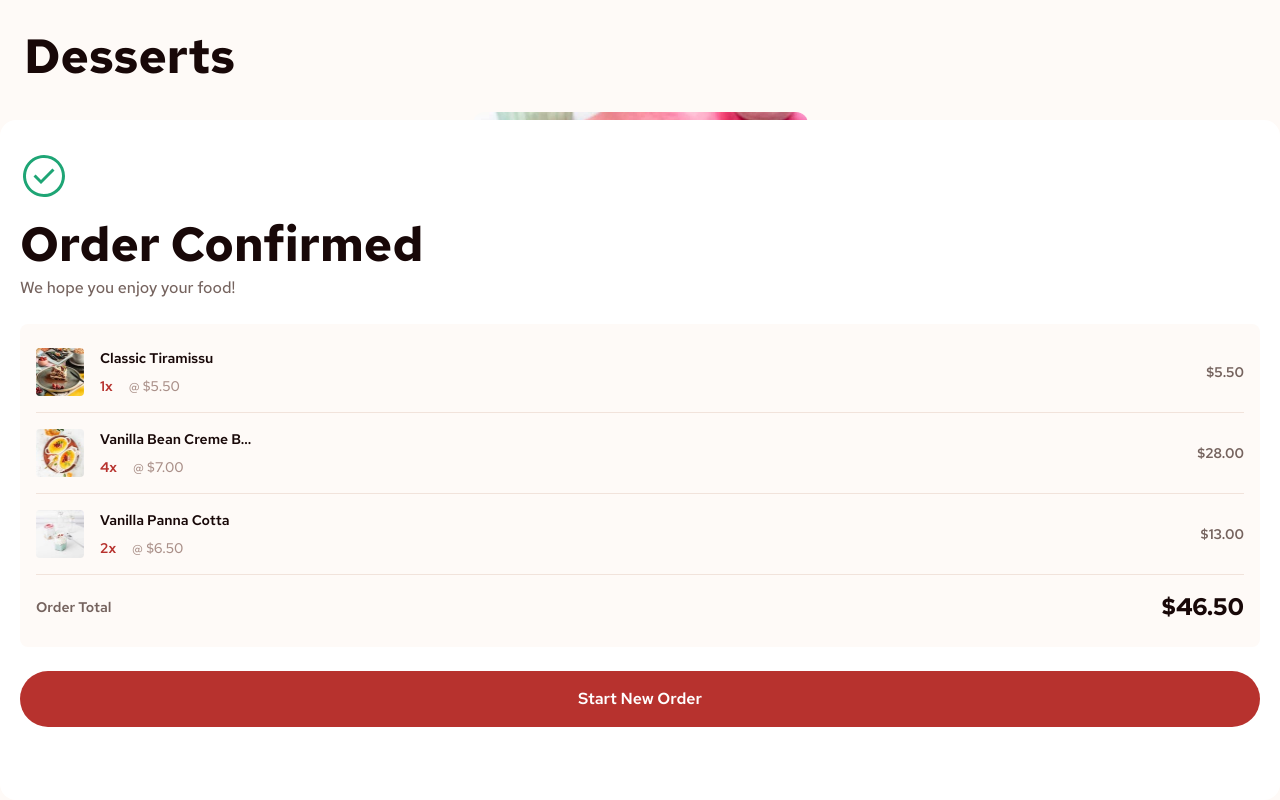
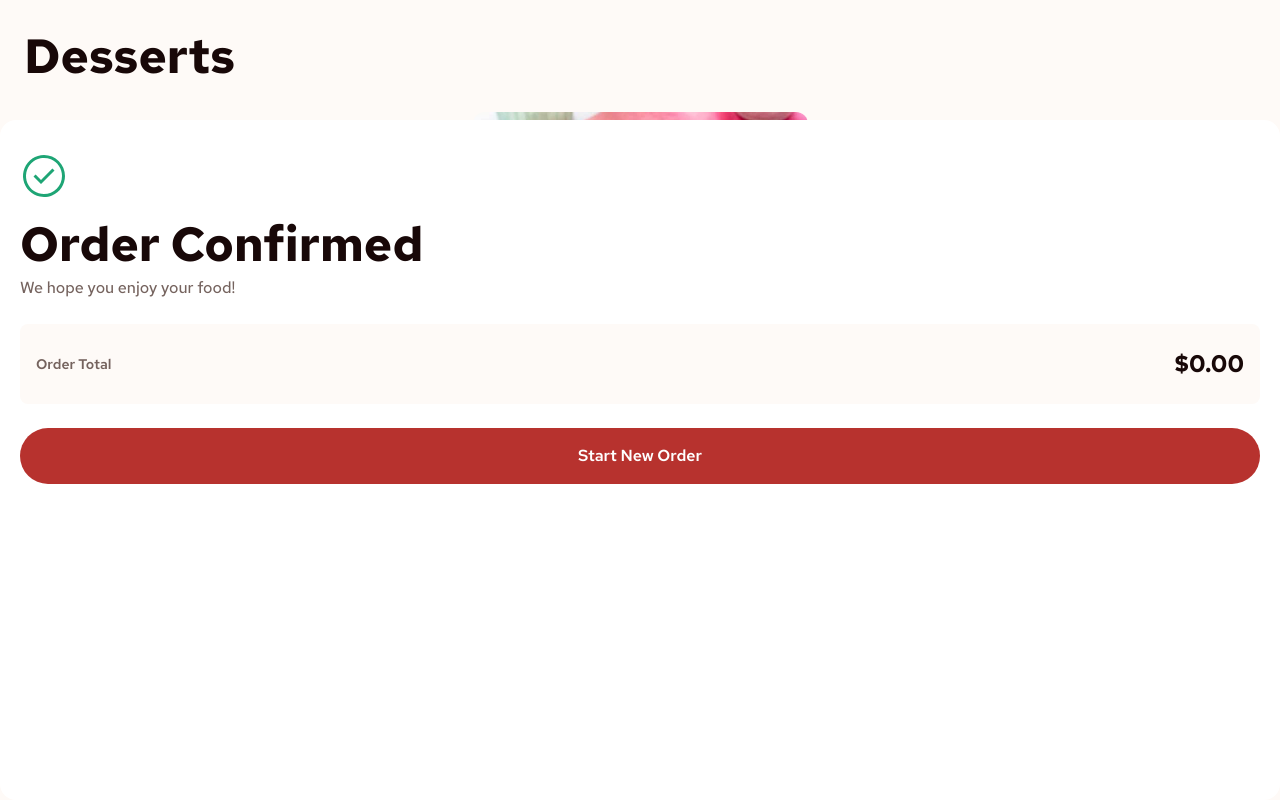
Before and after one commit to Abaljerind/product-list-with-card, a React (Vite) app: page / in a window 1280 px wide. Shown: the top 800 px of the page. Built offline with nearby package versions, Linux system fonts and the light colour scheme.

Commit message:
Change static data with dynamic data from state cart
OrderConfirmed receive cart and totalPrice as props
Mapping state cart with div tag
Change value of Order Total with data from totalPrice

```diff
--- a/src/pages/OrderConfirmed.jsx
+++ b/src/pages/OrderConfirmed.jsx
@@ -1,9 +1,6 @@
 import orderSuccess from "/images/icon-order-confirmed.svg";
-import tiramisu from "/images/image-tiramisu-thumbnail.jpg";
-import vanillaBean from "/images/image-creme-brulee-thumbnail.jpg";
-import vanillaPanna from "/images/image-panna-cotta-thumbnail.jpg";
 
-export default function OrderConfirmed() {
+export default function OrderConfirmed({ cart, totalPrice }) {
   return (
     <div className="font-red-hat fixed bottom-0 z-[999] flex h-full max-h-[85vh] w-full flex-col items-start overflow-y-scroll rounded-2xl bg-white px-5 py-8">
       <img src={orderSuccess} alt="icon order confirmation" />
@@ -16,62 +13,43 @@ export default function OrderConfirmed() {
 
       {/* food list */}
       <div className="my-6 w-full rounded-lg bg-rose-50 px-4 py-6">
-        <div className="mb-4 flex w-full items-center border-b border-rose-100 pb-4">
+        {cart.map((food, index) => {
+          return (
+            <div
+              className="mb-4 flex w-full items-center border-b border-rose-100 pb-4"
+              key={index + 1}
+            >
               <img
-            src={tiramisu}
-            alt="classic tiramisu"
+                src={food.imageThumbnail}
+                alt={food.name}
                 className="h-12 w-12 rounded-sm"
               />
               <div className="ml-4 flex flex-col">
                 <p className="text-sm font-semibold text-rose-900">
-              Classic Tiramissu
+                  {food.name}
                 </p>
                 <small className="mt-2 text-sm">
-              <span className="text-reds font-semibold">1x</span>
-              <span className="ml-4 font-medium text-rose-400">@ $5.50</span>
+                  <span className="text-reds font-semibold">
+                    {food.quantity}x
+                  </span>
+                  <span className="ml-4 font-medium text-rose-400">
+                    @ ${Number(food.price).toFixed(2)}
+                  </span>
                 </small>
               </div>
-          <p className="ml-auto text-sm font-semibold text-rose-500">$5.50</p>
+              <p className="ml-auto text-sm font-semibold text-rose-500">
+                ${Number(food.price * food.quantity).toFixed(2)}
+              </p>
             </div>
-        <div className="mb-4 flex w-full items-center border-b border-rose-100 pb-4">
-          <img
-            src={vanillaBean}
-            alt="vanilla bean creme"
-            className="h-12 w-12 rounded-sm"
-          />
-          <div className="ml-4 flex flex-col">
-            <p className="text-sm font-semibold text-rose-900">
-              Vanilla Bean Creme B...
-            </p>
-            <small className="mt-2 text-sm">
-              <span className="text-reds font-semibold">4x</span>
-              <span className="ml-4 font-medium text-rose-400">@ $7.00</span>
-            </small>
-          </div>
-          <p className="ml-auto text-sm font-semibold text-rose-500">$28.00</p>
-        </div>
-        <div className="mb-4 flex w-full items-center border-b border-rose-100 pb-4">
-          <img
-            src={vanillaPanna}
-            alt="vanilla panna"
-            className="h-12 w-12 rounded-sm"
-          />
-          <div className="ml-4 flex flex-col">
-            <p className="text-sm font-semibold text-rose-900">
-              Vanilla Panna Cotta
-            </p>
-            <small className="mt-2 text-sm">
-              <span className="text-reds font-semibold">2x</span>
-              <span className="ml-4 font-medium text-rose-400">@ $6.50</span>
-            </small>
-          </div>
-          <p className="ml-auto text-sm font-semibold text-rose-500">$13.00</p>
-        </div>
+          );
+        })}
 
         {/* total and button */}
         <div className="mx-auto flex items-center justify-between">
           <p className="text-sm font-semibold text-rose-500">Order Total</p>
-          <p className="text-2xl font-bold text-rose-900">$46.50</p>
+          <p className="text-2xl font-bold text-rose-900">
+            ${Number(totalPrice).toFixed(2)}
+          </p>
         </div>
       </div>
 
```
Lines whose indentation alone changed are shown as unchanged.
